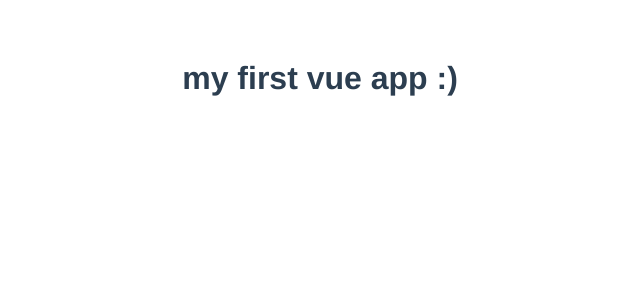
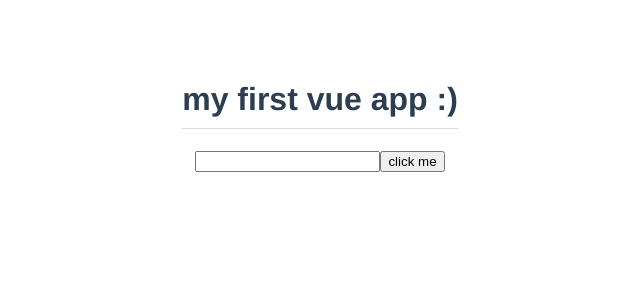
Before and after one commit to kunalgupta1234/VueJsCLI, a Vue app in the folder model-project/: page / in a window 1280 px wide. Shown: the top 300 px of the page, without its empty margins (320-960 px from the left). Built offline with nearby package versions, Linux system fonts and the light colour scheme.

Commit message:
section22-template refs

```diff
--- a/model-project/src/App.vue
+++ b/model-project/src/App.vue
@@ -1,18 +1,27 @@
 <template>
-  <h1>{{title}}</h1>
+  <h1>{{ title }}</h1>
+ <br>
+
+  <input type="text" ref="name" />
+  <button @click="handleClick">click me</button>
 </template>
 
 <script>
-
 export default {
-  name: 'App',
-  data(){
-    return{
-      title:"my first vue app :)"
-    }
-  }
-
-}
+  name: "App",
+  data() {
+    return {
+      title: "my first vue app :)",
+    };
+  },
+  methods: {
+    handleClick() {
+      console.log(this.$refs.name)
+      this.$refs.name.classList.add("active")
+      this.$refs.name.focus()
+    },
+  },
+};
 </script>
 
 <style>
@@ -24,4 +33,9 @@
   color: #2c3e50;
   margin-top: 60px;
 }
+h1 {
+  border-bottom: 1px solid #ddd;
+  display: inline-block;
+  padding-bottom: 10px;
+}
 </style>
```
